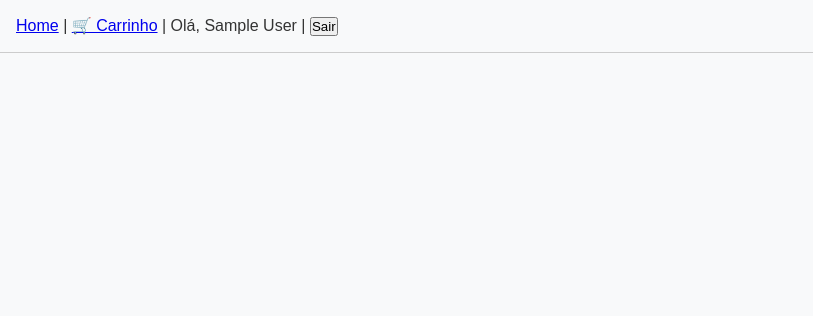
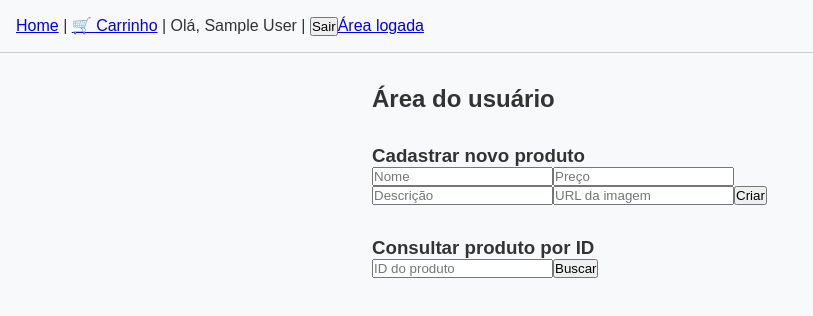
Before and after one commit to vernieri/mern-shop, a React (Vite) app in the folder mern-shop-frontend/: page /profile in a window 1280 px wide. Shown: the top 316 px of the page, without its empty margins (0-813 px from the left). Built offline with nearby package versions, Linux system fonts and the light colour scheme; sample sign-in values are in the browser's storage.

Commit message:
Adding Profile protected page

```diff
--- a/mern-shop-frontend/src/App.jsx
+++ b/mern-shop-frontend/src/App.jsx
@@ -5,6 +5,10 @@ import Cart from './pages/Cart';
 import Login from './pages/Login';
 import Register from './pages/Register';
 import { useAuth } from './context/AuthContext';
+import Profile from './pages/Profile';
+import PrivateRoute from './components/PrivateRoute';
+
+
 
 function App() {
   const { user, logout } = useAuth();
@@ -25,6 +29,8 @@ function App() {
             <Link to="/register">Registrar</Link>
           </>
         )}
+        {user && <Link to="/profile">Área logada</Link>}
+
       </header>
 
       <Routes>
@@ -33,6 +39,18 @@ function App() {
         <Route path="/cart" element={<Cart />} />
         <Route path="/login" element={<Login />} />
         <Route path="/register" element={<Register />} />
+        {/* Rota protegida */}
+        <Route
+          path="/profile"
+          element={
+            <PrivateRoute>
+              <Profile />
+            </PrivateRoute>
+          }
+        />
+
+
+
       </Routes>
     </Router>
   );
--- /dev/null
+++ b/mern-shop-frontend/src/components/PrivateRoute.jsx
@@ -0,0 +1,10 @@
+import { Navigate } from 'react-router-dom';
+import { useAuth } from '../context/AuthContext';
+
+function PrivateRoute({ children }) {
+  const { user } = useAuth();
+
+  return user ? children : <Navigate to="/login" replace />;
+}
+
+export default PrivateRoute;
--- /dev/null
+++ b/mern-shop-frontend/src/pages/Profile.jsx
@@ -0,0 +1,103 @@
+import { useAuth } from '../context/AuthContext';
+import { useState } from 'react';
+import axios from 'axios';
+
+function Profile() {
+  const { user } = useAuth();
+  const [form, setForm] = useState({ name: '', price: '', description: '', image: '' });
+  const [productId, setProductId] = useState('');
+  const [loadedProduct, setLoadedProduct] = useState(null);
+  const [message, setMessage] = useState('');
+
+  const token = user?.token;
+
+  const api = axios.create({
+    baseURL: 'http://localhost:5000/api',
+    headers: {
+      Authorization: `Bearer ${token}`,
+    },
+  });
+
+  const handleChange = e => {
+    setForm({ ...form, [e.target.name]: e.target.value });
+  };
+
+  const createProduct = async () => {
+    try {
+      const res = await api.post('/products', form);
+      setMessage('Produto criado com sucesso!');
+      setForm({ name: '', price: '', description: '', image: '' });
+    } catch (err) {
+      setMessage('Erro ao criar produto');
+    }
+  };
+
+  const getProduct = async () => {
+    try {
+      const res = await api.get(`/products/${productId}`);
+      setLoadedProduct(res.data);
+      setForm(res.data);
+      setMessage('Produto carregado');
+    } catch (err) {
+      setMessage('Produto não encontrado');
+    }
+  };
+
+  const updateProduct = async () => {
+    try {
+      await api.put(`/products/${productId}`, form);
+      setMessage('Produto atualizado com sucesso!');
+    } catch (err) {
+      setMessage('Erro ao atualizar produto');
+    }
+  };
+
+  const deleteProduct = async () => {
+    try {
+      await api.delete(`/products/${productId}`);
+      setMessage('Produto removido com sucesso!');
+      setLoadedProduct(null);
+      setForm({ name: '', price: '', description: '', image: '' });
+      setProductId('');
+    } catch (err) {
+      setMessage('Erro ao remover produto');
+    }
+  };
+
+  return (
+    <div style={{ maxWidth: '600px', margin: '0 auto', padding: '2rem' }}>
+      <h2>Área do usuário</h2>
+
+      <div style={{ marginTop: '2rem' }}>
+        <h3>Cadastrar novo produto</h3>
+        <input name="name" placeholder="Nome" value={form.name} onChange={handleChange} />
+        <input name="price" placeholder="Preço" value={form.price} onChange={handleChange} />
+        <input name="description" placeholder="Descrição" value={form.description} onChange={handleChange} />
+        <input name="image" placeholder="URL da imagem" value={form.image} onChange={handleChange} />
+        <button onClick={createProduct}>Criar</button>
+      </div>
+
+      <div style={{ marginTop: '2rem' }}>
+        <h3>Consultar produto por ID</h3>
+        <input value={productId} onChange={e => setProductId(e.target.value)} placeholder="ID do produto" />
+        <button onClick={getProduct}>Buscar</button>
+      </div>
+
+      {loadedProduct && (
+        <div style={{ marginTop: '2rem' }}>
+          <h3>Editar produto</h3>
+          <input name="name" placeholder="Nome" value={form.name} onChange={handleChange} />
+          <input name="price" placeholder="Preço" value={form.price} onChange={handleChange} />
+          <input name="description" placeholder="Descrição" value={form.description} onChange={handleChange} />
+          <input name="image" placeholder="URL da imagem" value={form.image} onChange={handleChange} />
+          <button onClick={updateProduct}>Atualizar</button>
+          <button onClick={deleteProduct}>Excluir</button>
+        </div>
+      )}
+
+      {message && <p style={{ marginTop: '1rem', color: 'green' }}>{message}</p>}
+    </div>
+  );
+}
+
+export default Profile;
```
